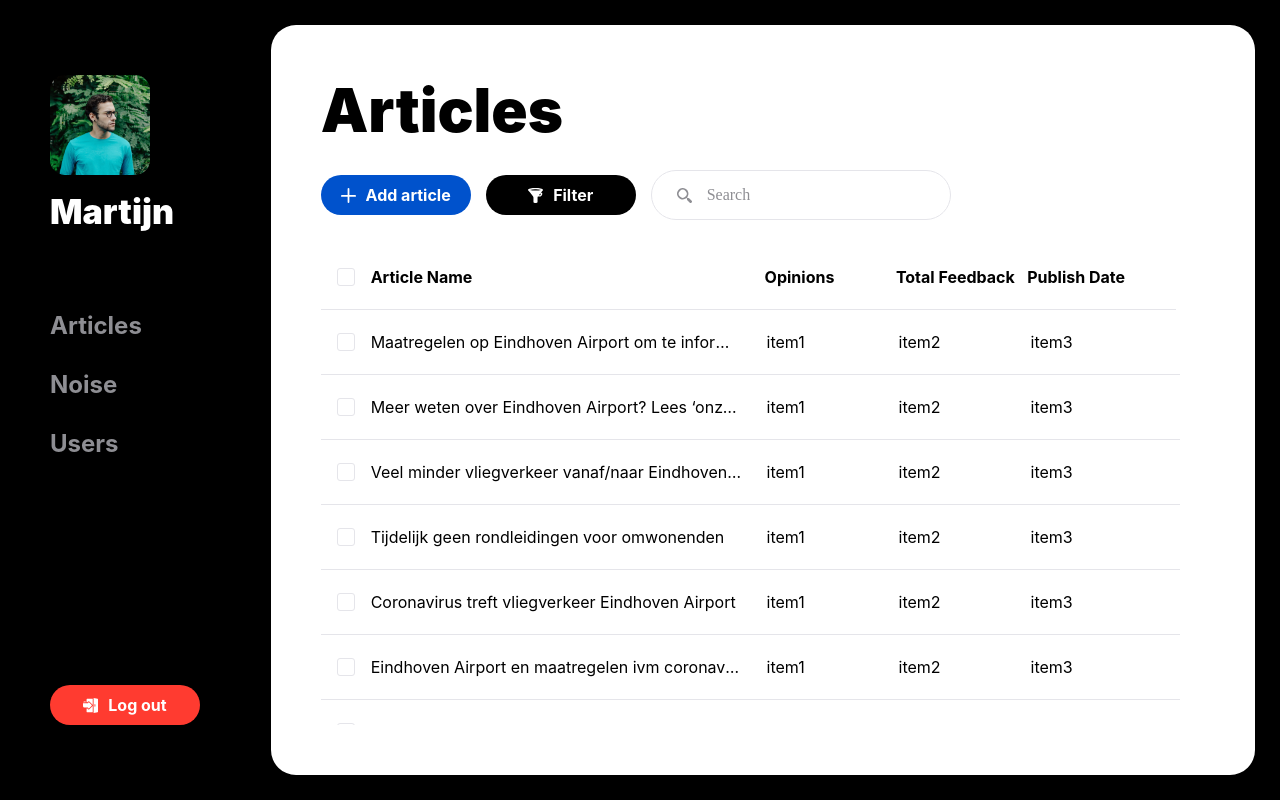
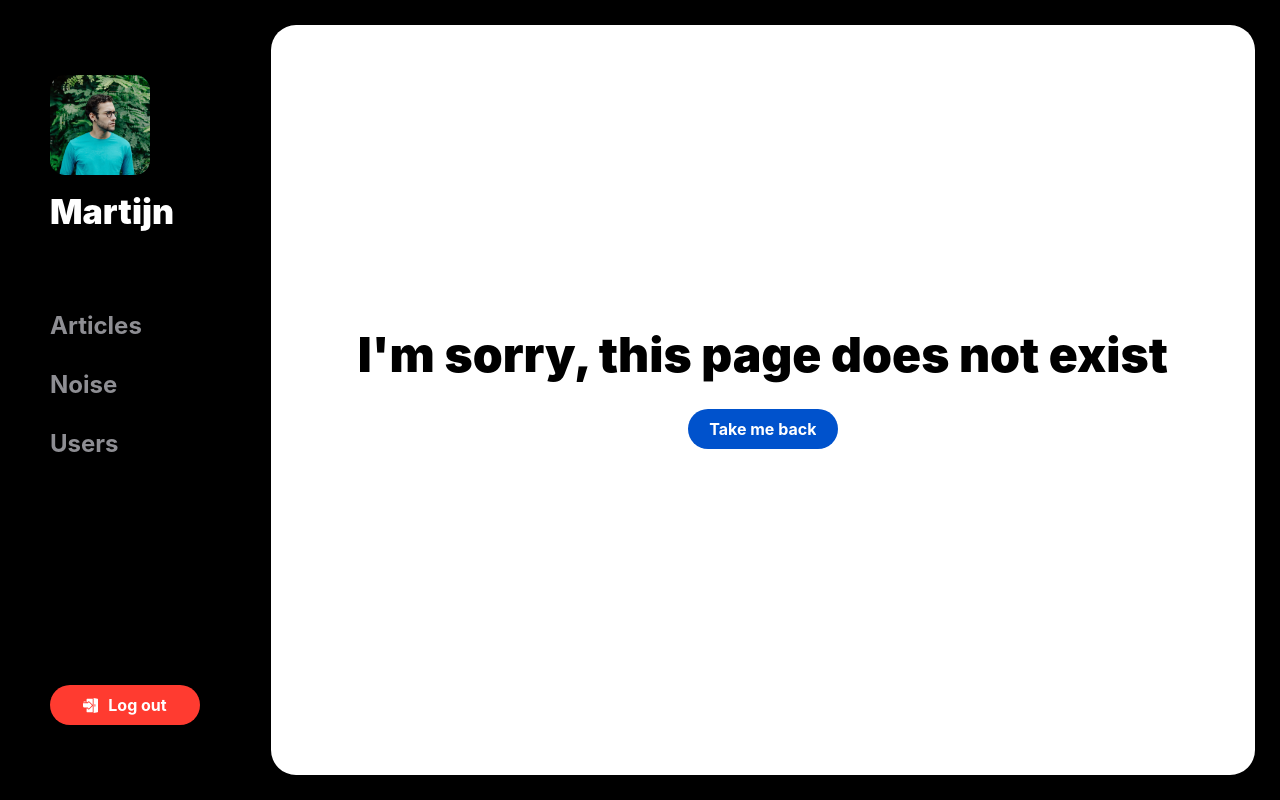
Before and after one commit to KevinvHelden/graduation_internship, a React (Create React App) app: page / in a window 1280 px wide. Built offline with nearby package versions, Linux system fonts and the light colour scheme.

Commit message:
Added routing and 404 page

```diff
--- a/package.json
+++ b/package.json
@@ -10,6 +10,8 @@
     "classnames": "^2.2.6",
     "react": "^16.13.1",
     "react-dom": "^16.13.1",
+    "react-router": "^4.3.1",
+    "react-router-dom": "^4.3.1",
     "react-scripts": "3.2.0"
   },
   "scripts": {
--- a/src/App.js
+++ b/src/App.js
@@ -1,22 +1,37 @@
-import React from "react";
+import React, { PureComponent } from "react";
 import styles from "./App.module.css";
 import classnames from "classnames";
 import { Navigation, Hamburger } from "./components/elements";
-import { Tablepage } from "./components/pages";
+import { Tablepage, NotFound } from "./components/pages";
+import { BrowserRouter, Route, Switch } from "react-router-dom";
 
 import appData from "./appFixtures/data";
 import tableData from "./components/collections/Table/Fixtures/data";
 
-function App() {
+class App extends PureComponent {
+  constructor(props) {
+    super(props);
+    this.state = {};
+  }
+
+  render() {
     return (
+      <BrowserRouter>
         <div className={classnames(styles.App)}>
           <Navigation data={appData} />
           <Hamburger animation={"spring"} activeColour={"light"} />
           <main className={classnames(styles.mainContent)}>
-        <Tablepage title={"Articles"} data={tableData}/>
+            <Switch>
+              <Route exact path="/articles">
+                <Tablepage title={"Articles"} data={tableData} />
+              </Route>
+              <Route exact path="*" component={NotFound} />
+            </Switch>
           </main>
         </div>
+      </BrowserRouter>
     );
+  }
 }
 
 export default App;
--- a/src/components/elements/Navigation/Navigation.js
+++ b/src/components/elements/Navigation/Navigation.js
@@ -4,6 +4,7 @@ import styles from "./Navigation.module.css";
 import classnames from "classnames";
 import { Text } from "../../primitives";
 import { Button } from "../../elements";
+import { Link } from "react-router-dom";
 
 class Navigation extends PureComponent {
   constructor(props) {
@@ -25,7 +26,11 @@ class Navigation extends PureComponent {
   //Dynamically maps all sections to the navigation
   handleContent = (pagesData) => {
     const pages = pagesData.map((page, id) => (
-      <Text key={id} text={page} variant={"h5"} strong light />
+      <div className={classnames(styles.pageLink)}>
+        <Link to={"/" + page.toLowerCase().replace(/\s/g, "")}>
+          <Text key={id} text={page} variant={"h5"} strong />
+        </Link>
+      </div>
     ));
     //Returns formatted pages in the navigation
     return pages;
--- a/src/components/elements/Navigation/Navigation.module.css
+++ b/src/components/elements/Navigation/Navigation.module.css
@@ -9,10 +9,6 @@
   padding: var(--layout-large) var(--layout-medium);
   background-color: rgba(0, 0, 0, 0.7);
   backdrop-filter: blur(8px);
-}
-
-.root p {
-  color: var(--grey1);
 }
 
 .root .user {
@@ -36,6 +32,15 @@
   margin-bottom: var(--layout-medium);
 }
 
+.root .pageLinks .pageLink {
+  color: var(--grey1);
+  transition: var(--fast-transition);
+}
+
+.root .pageLinks .pageLink.active h5{
+  color: var(--white);
+}
+
 .root button {
   margin-top: auto;
 }
@@ -44,4 +49,8 @@
   .root {
     display: flex;
   }
+
+  .root .pageLinks .pageLink :hover {
+    color: var(--white);
+  }
 }
--- a/src/components/pages/index.js
+++ b/src/components/pages/index.js
@@ -1,4 +1,5 @@
 /**
  * Pages
  */
+export { default as NotFound } from './notFound/NotFound';
 export { default as Tablepage } from './tablepage/Tablepage';
--- /dev/null
+++ b/src/components/pages/notFound/NotFound.js
@@ -0,0 +1,27 @@
+import React, { PureComponent } from "react";
+import styles from "./NotFound.module.css";
+import classnames from "classnames";
+import { Link } from "react-router-dom";
+
+import { Text } from "../../primitives";
+import { Button } from "../../elements";
+
+class NotFound extends PureComponent {
+  constructor(props) {
+    super(props);
+    this.state = {};
+  }
+
+  render() {
+    return (
+      <div className={classnames(styles.root)}>
+        <Text text={"I'm sorry, this page does not exist"} variant={"h3"} />
+        <Link to={"/articles"}>
+          <Button text={"Take me back"}/>
+        </Link>
+      </div>
+    );
+  }
+}
+
+export default NotFound;
--- /dev/null
+++ b/src/components/pages/notFound/NotFound.module.css
@@ -0,0 +1,13 @@
+@import "../../../styling/styling.css";
+
+.root {
+    display: flex;
+    flex-direction: column;
+    align-items: center;
+    justify-content: center;
+    margin: auto;
+}
+
+.root > * {
+    margin-bottom: var(--layout-medium);
+}
--- /dev/null
+++ b/src/components/pages/notFound/package.json
@@ -0,0 +1,6 @@
+{
+    "name": "NotFound",
+    "version": "0.0.1",
+    "main": "./NotFound.js",
+    "private": true
+}
--- a/src/components/primitives/Text/Text.module.css
+++ b/src/components/primitives/Text/Text.module.css
@@ -6,6 +6,10 @@
   transition: var(--default-transition);
   text-overflow: ellipsis;
   overflow: hidden;
+}
+
+a {
+  text-decoration: none !important;
 }
 
 .root.strong {
```
Also changed, not shown: 1 other file (tests, documents, lock files or other folders). Lines whose indentation alone changed are shown as unchanged.
